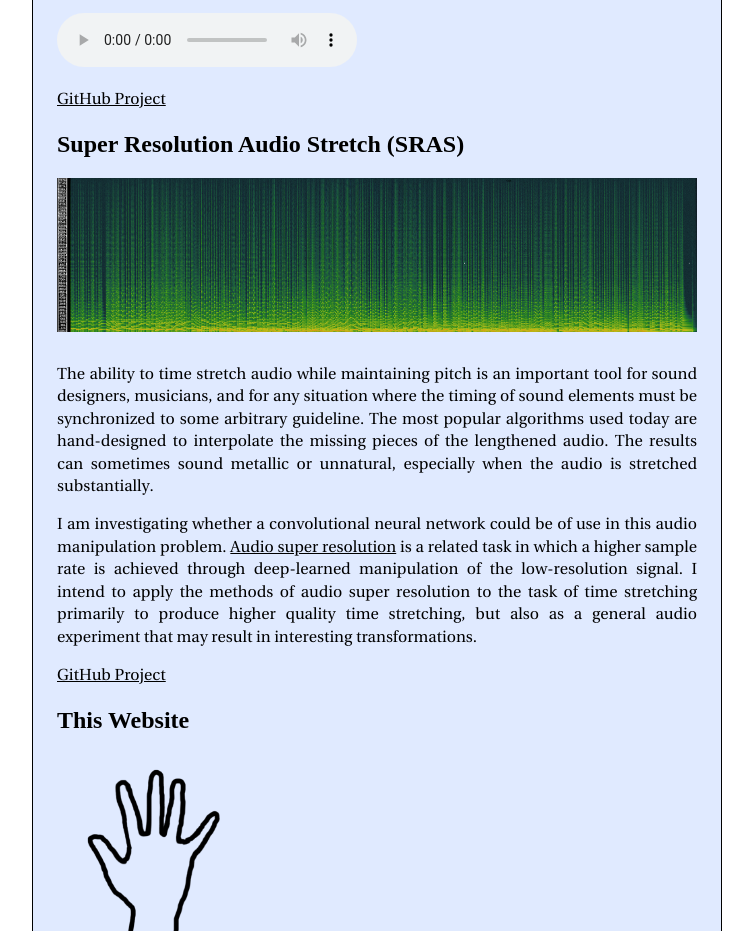
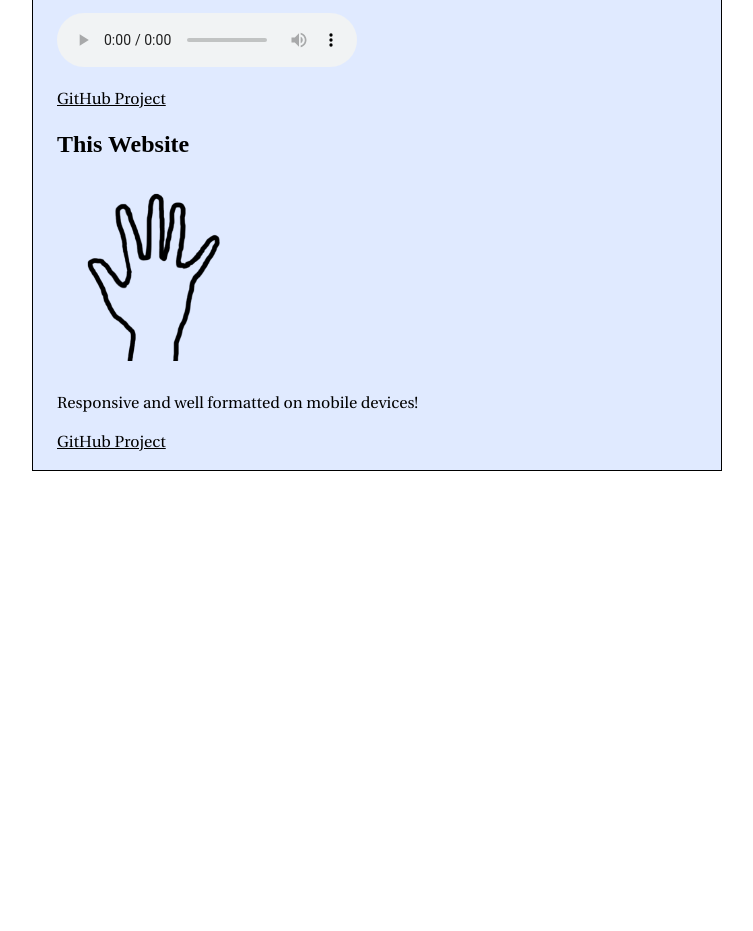
Before and after one commit to isamilefchik/isamilefchik.github.io, a plain HTML site: page projects.html in a window 1280 px wide. Shown: the part 2665-3596 px from the top of the page, without its empty margins (263-1016 px from the left). After the commit the page ends 3184 px from the top, so only its background shows below. Drawn offline with Linux system fonts and the light colour scheme; a web font is replaced by a local one.

Commit message:
Remove dead project

```diff
--- a/projects.html
+++ b/projects.html
@@ -93,17 +93,17 @@
     </p>
 
     <!-- ============= Super Resolution Audio Stretch ============= -->
-    <h2>Super Resolution Audio Stretch (SRAS)</h2>
-    <img src="images/spectogram.jpg" style="width:100%">
-    <p>
-        The ability to time stretch audio while maintaining pitch is an important tool for sound designers, musicians, and for any situation where the timing of sound elements must be synchronized to some arbitrary guideline. The most popular algorithms used today are hand-designed to interpolate the missing pieces of the lengthened audio. The results can sometimes sound metallic or unnatural, especially when the audio is stretched substantially.
-    </p>
-    <p>
-        I am investigating whether a convolutional neural network could be of use in this audio manipulation problem. <a href="https://arxiv.org/abs/1708.00853">Audio super resolution</a> is a related task in which a higher sample rate is achieved through deep-learned manipulation of the low-resolution signal. I intend to apply the methods of audio super resolution to the task of time stretching primarily to produce higher quality time stretching, but also as a general audio experiment that may result in interesting transformations.
-    </p>
-    <p>
-        <a href="https://github.com/isamilefchik/super-resolution-audio-stretch">GitHub Project</a>
-    </p>
+    <!-- <h2>Super Resolution Audio Stretch (SRAS)</h2> -->
+    <!-- <img src="images/spectogram.jpg" style="width:100%"> -->
+    <!-- <p> -->
+    <!--     The ability to time stretch audio while maintaining pitch is an important tool for sound designers, musicians, and for any situation where the timing of sound elements must be synchronized to some arbitrary guideline. The most popular algorithms used today are hand-designed to interpolate the missing pieces of the lengthened audio. The results can sometimes sound metallic or unnatural, especially when the audio is stretched substantially. -->
+    <!-- </p> -->
+    <!-- <p> -->
+    <!--     I am investigating whether a convolutional neural network could be of use in this audio manipulation problem. <a href="https://arxiv.org/abs/1708.00853">Audio super resolution</a> is a related task in which a higher sample rate is achieved through deep-learned manipulation of the low-resolution signal. I intend to apply the methods of audio super resolution to the task of time stretching primarily to produce higher quality time stretching, but also as a general audio experiment that may result in interesting transformations. -->
+    <!-- </p> -->
+    <!-- <p> -->
+    <!--     <a href="https://github.com/isamilefchik/super-resolution-audio-stretch">GitHub Project</a> -->
+    <!-- </p> -->
 
     <!-- ============= Website ============= -->
     <h2>This Website</h2>
```
